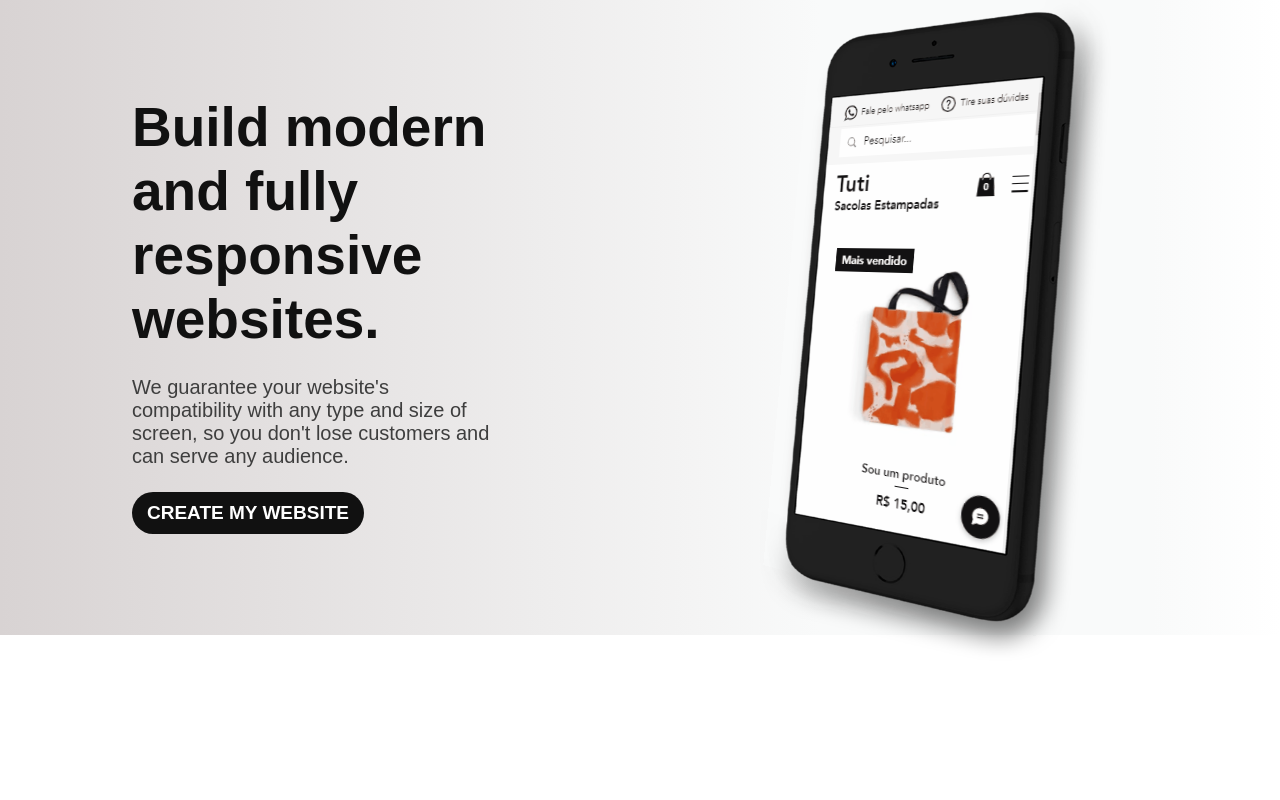
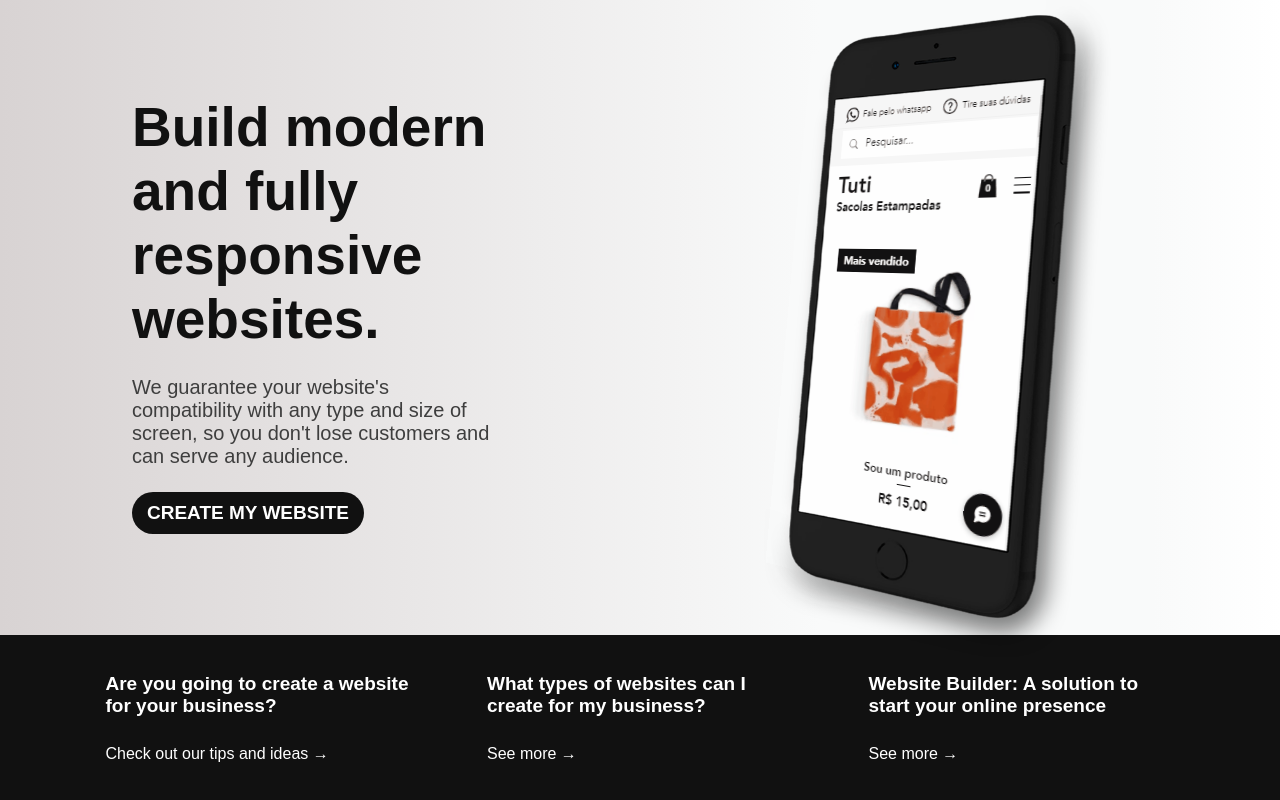
Before and after one commit to arthuryan08/Dex, a React (Create React App) app: page / in a window 1280 px wide. Shown: the part 1251-2051 px from the top of the page. Before the commit the page ends 1936 px from the top, so only its background shows below. Built offline with nearby package versions, Linux system fonts and the light colour scheme.

Commit message:
TipsBar done

```diff
--- a/src/App.js
+++ b/src/App.js
@@ -57,6 +57,26 @@ export const App = () => {
           <C.Mockup3 src={Mockup3} />
         </C.Div3d>
       </C.MainContent3>
+      <C.TipsBar>
+        <C.TipContent>
+          <C.TipText1>
+            Are you going to create a website for your business?
+          </C.TipText1>
+          <C.TipText2 href="#">Check out our tips and ideas &#8594;</C.TipText2>
+        </C.TipContent>
+        <C.TipContent>
+          <C.TipText1>
+            What types of websites can I create for my business?
+          </C.TipText1>
+          <C.TipText2 href="#">See more &#8594;</C.TipText2>
+        </C.TipContent>
+        <C.TipContent>
+          <C.TipText1>
+            Website Builder: A solution to start your online presence
+          </C.TipText1>
+          <C.TipText2 href="#">See more &#8594;</C.TipText2>
+        </C.TipContent>
+      </C.TipsBar>
     </C.Container>
   );
 };
--- a/src/AppStyles.js
+++ b/src/AppStyles.js
@@ -90,8 +90,8 @@ export const ContentTextArea3 = styled.div`
   height: 434px;
 `;
 export const Div3d = styled.div`
-  width: 411px;
-  height: 565px;
+  width: 409px;
+  height: 559px;
   perspective: 1000px;
   position: absolute;
   right: 10%;
@@ -106,7 +106,35 @@ export const Mockup3 = styled.img`
 export const Case = styled.img`
   position: absolute;
   z-index: 1;
-  width: 414px;
-  top: 1245px;
+  width: 410px;
+  top: 1248px;
   right: 10%;
 `;
+
+//TipsBar
+
+export const TipsBar = styled.div`
+  background-color: #111111;
+  display: flex;
+  height: 165px;
+  align-items: center;
+  justify-content: space-evenly;
+  padding: 30px;
+  color: #ffffff;
+  z-index: 2;
+`;
+export const TipContent = styled.div`
+  display: flex;
+  flex-direction: column;
+  justify-content: space-between;
+  width: 306px;
+  height: 90px;
+`;
+export const TipText1 = styled.p`
+  font-size: 19px;
+  font-weight: bold;
+`;
+export const TipText2 = styled.a`
+  text-decoration: none;
+  color: #ffffff;
+`;
```
